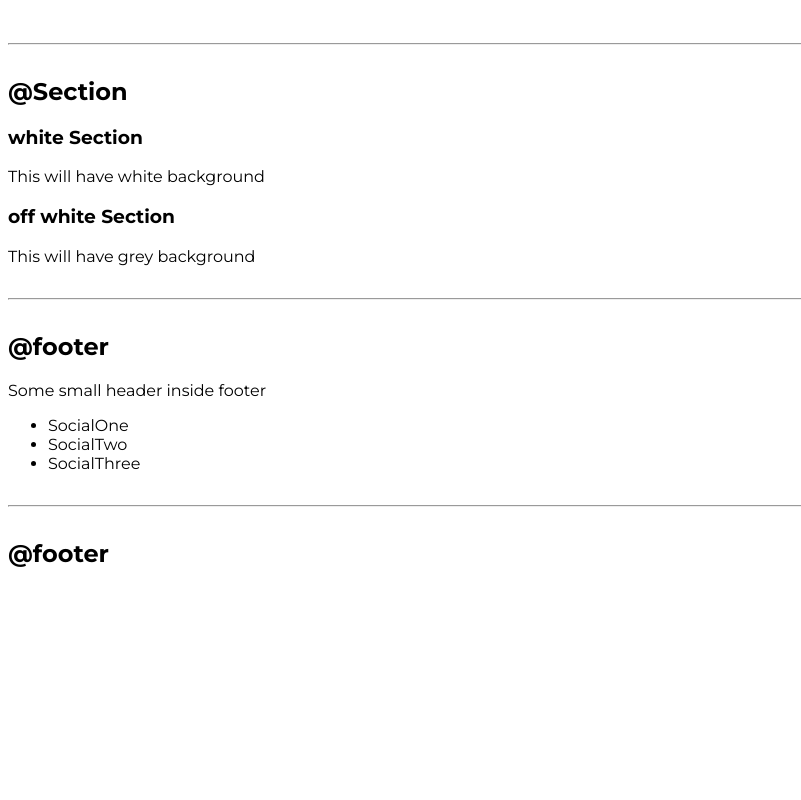
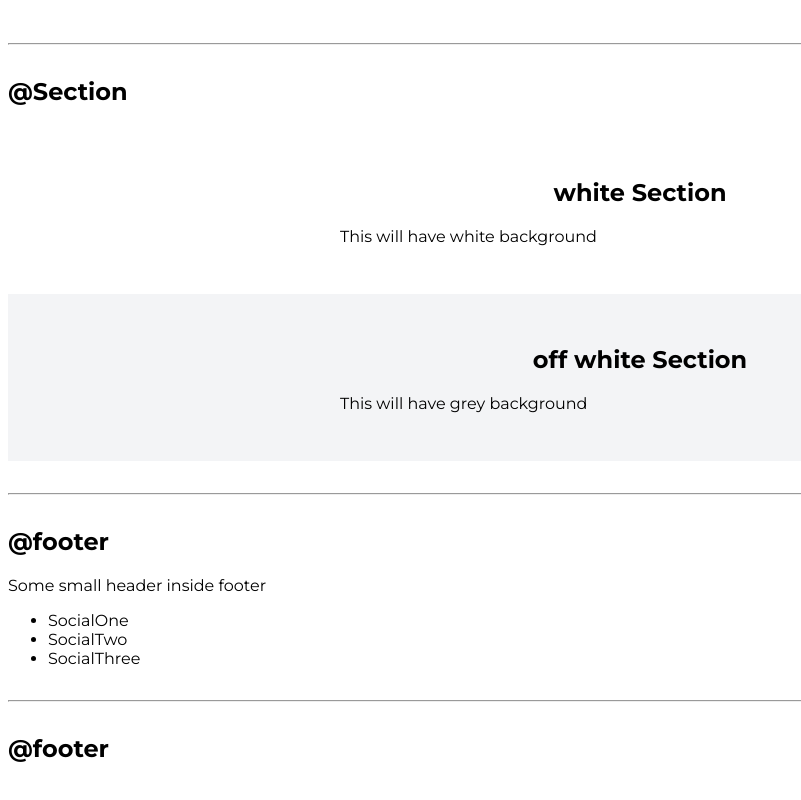
Before and after one commit to AnkitNayak7/CSS-HTML, a plain HTML site: page index.html in a window 1280 px wide. Shown: the part 1719-2519 px from the top of the page, without its empty margins (0-801 px from the left). Drawn offline with Linux system fonts and the light colour scheme.

Commit message:
CSS Section
CSS Section

```diff
--- a/index.html
+++ b/index.html
@@ -86,14 +86,22 @@
 </header>
 
 <hr>
+
 <h2>@Section</h2>
-<section>
-    <h3>white Section</h3>
-    <p>This will have white background</p>
+<section class="section">
+    <div class="container container-centered">
+        <h1>white Section</h1>
+        <p>This will have white background</p>
+
+    </div>
+
 </section>
-<section>
-    <h3>off white Section</h3>
+<section class="section ow">
+    <div class="container container-centered">
+    <h1>off white Section</h1>
     <p>This will have grey background</p>
+
+</div>
 </section>
 
 <hr>
--- a/styles.css
+++ b/styles.css
@@ -3,6 +3,7 @@
 :root{
     --primary-color: #8B5CF6;
     --dark-gray: #6B7280;
+    --off-white: #F3F4F6;
 }
 
 body{
@@ -101,3 +102,16 @@ hr {
 .hero .hero-heading .heading-inverted{
     color: var(--primary-color);
 }
+
+/* Section */
+.section{
+    padding: 2rem
+}
+
+.section h1{
+    text-align: center;
+}
+
+.ow {
+    background-color: var(--off-white);
+}
```
